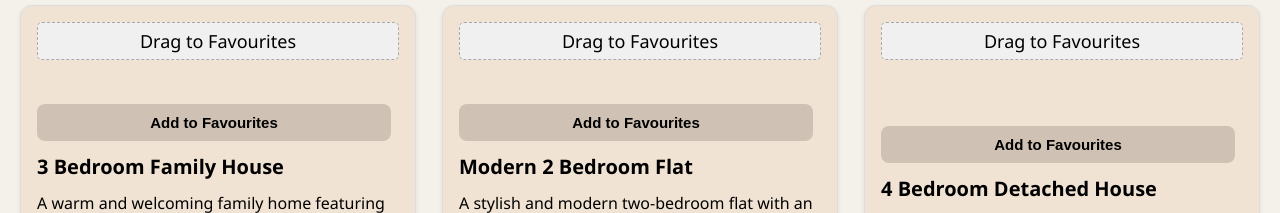
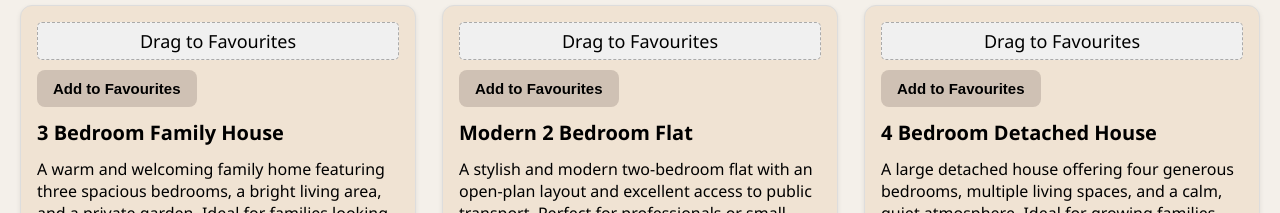
Before and after one commit to AshaniHansika/estate-agent-react-app, a React (Create React App) app: page / in a window 1280 px wide. Shown: the part 507-720 px from the top of the page. Built offline with nearby package versions, Linux system fonts and the light colour scheme.

Commit message:
Fix image loading for local project using PUBLIC_URL

```diff
--- a/package.json
+++ b/package.json
@@ -2,8 +2,8 @@
   "name": "estate-agent-app",
   "version": "0.1.0",
   "private": true,
-  "homepage": "https://AshaniHansika.github.io/estate-agent-app",
-  "dependencies": {
+  "homepage": "https://ashanihansika.github.io/estate-agent-react-app",
+ "dependencies": {
     "@testing-library/dom": "^10.4.1",
     "@testing-library/jest-dom": "^6.9.1",
     "@testing-library/react": "^16.3.1",
--- a/src/App.js
+++ b/src/App.js
@@ -1,14 +1,16 @@
 import { useState } from "react";
 import { useDrag, useDrop } from "react-dnd";
 import DatePicker from "react-widgets/DatePicker";
-import "react-widgets/styles.css"; // Required for React Widgets styling
+import "react-widgets/styles.css";
+
 import properties from "./properties.json";
 import PropertyPage from "./PropertyPage";
 import "./App.css";
 
+// Constant used by react-dnd to identify draggable items
 const ITEM_TYPE = "PROPERTY";
 
-/* ---------------- PROPERTY CARD ---------------- */
+/* ---------------- PROPERTY CARD COMPONENT ---------------- */
 function PropertyCard({ property, onOpen, onAddFavourite, favourites }) {
   const [{ isDragging }, drag] = useDrag(() => ({
     type: ITEM_TYPE,
@@ -23,10 +25,12 @@ function PropertyCard({ property, onOpen, onAddFavourite, favourites }) {
   return (
     <div
       className="property-card"
-      style={{ opacity: isDragging ? 0.5 : 1, cursor: "pointer" }}
+      style={{
+        opacity: isDragging ? 0.5 : 1,
+        cursor: "pointer",
+      }}
       onClick={() => onOpen(property.id)}
     >
-      {/* DRAG HANDLE */}
       <div
         ref={isAdded ? null : drag}
         onClick={(e) => e.stopPropagation()}
@@ -43,7 +47,7 @@ function PropertyCard({ property, onOpen, onAddFavourite, favourites }) {
         {isAdded ? "Already in Favourites" : "Drag to Favourites"}
       </div>
 
-      {/* BUTTON */}
+      <div className="button-group">
         <button
           disabled={isAdded}
           onClick={(e) => {
@@ -53,6 +57,7 @@ function PropertyCard({ property, onOpen, onAddFavourite, favourites }) {
         >
           {isAdded ? "Added" : "Add to Favourites"}
         </button>
+      </div>
 
       <h3>{property.title}</h3>
       <p>{property.shortDescription}</p>
@@ -60,16 +65,19 @@ function PropertyCard({ property, onOpen, onAddFavourite, favourites }) {
       <p>Price: £{property.price}</p>
       <p>Bedrooms: {property.bedrooms}</p>
 
+      {/* Display first image using PUBLIC_URL */}
       {property.images.length > 0 && (
-        <img src={property.images[0]} alt={property.title} />
+        <img
+          src={process.env.PUBLIC_URL + "/" + property.images[0]}
+          alt={property.title}
+        />
       )}
     </div>
   );
 }
 
-/* ---------------- MAIN APP ---------------- */
+/* ---------------- MAIN APP COMPONENT ---------------- */
 function App() {
-  /* FILTER STATES */
   const [searchType, setSearchType] = useState("any");
   const [minPrice, setMinPrice] = useState("");
   const [maxPrice, setMaxPrice] = useState("");
@@ -82,7 +90,6 @@ function App() {
   const [selectedPropertyId, setSelectedPropertyId] = useState(null);
   const [favourites, setFavourites] = useState([]);
 
-  /* DROP ZONE */
   const [{ isOver }, drop] = useDrop(() => ({
     accept: ITEM_TYPE,
     drop: (item) => {
@@ -97,27 +104,23 @@ function App() {
     }),
   }));
 
-  /* FILTER FUNCTION */
   const filterProperties = (property) => {
     if (searchType !== "any" && property.type !== searchType) return false;
     if (minBedrooms && property.bedrooms < Number(minBedrooms)) return false;
     if (maxBedrooms && property.bedrooms > Number(maxBedrooms)) return false;
     if (minPrice && property.price < Number(minPrice)) return false;
     if (maxPrice && property.price > Number(maxPrice)) return false;
-    if (dateFrom && new Date(property.dateAdded) < new Date(dateFrom)) return false;
+    if (dateFrom && new Date(property.dateAdded) < new Date(dateFrom))
+      return false;
     if (dateTo && new Date(property.dateAdded) > new Date(dateTo)) return false;
     if (
       postcodeArea &&
-      !property.postcode
-        .toUpperCase()
-        .startsWith(postcodeArea.toUpperCase())
+      !property.postcode.toUpperCase().startsWith(postcodeArea.toUpperCase())
     )
       return false;
-
     return true;
   };
 
-  /* PROPERTY PAGE */
   if (selectedPropertyId) {
     return (
       <PropertyPage
@@ -131,7 +134,6 @@ function App() {
     <div style={{ padding: "20px" }}>
       <h1>Estate Agent App</h1>
 
-      {/* SEARCH FORM */}
       <form style={{ marginBottom: "20px" }}>
         <select value={searchType} onChange={(e) => setSearchType(e.target.value)}>
           <option value="any">Any</option>
@@ -145,6 +147,7 @@ function App() {
           value={minPrice}
           onChange={(e) => setMinPrice(e.target.value)}
         />
+
         <input
           type="number"
           placeholder="Max Price"
@@ -158,6 +161,7 @@ function App() {
           value={minBedrooms}
           onChange={(e) => setMinBedrooms(e.target.value)}
         />
+
         <input
           type="number"
           placeholder="Max Bedrooms"
@@ -165,18 +169,9 @@ function App() {
           onChange={(e) => setMaxBedrooms(e.target.value)}
         />
 
-        {/* DATE PICKERS USING REACT WIDGETS */}
-        <div style={{ display: "flex", gap: "10px", marginTop: "10px", marginBottom: "10px" }}>
-          <DatePicker
-            placeholder="Start Date"
-            value={dateFrom}
-            onChange={setDateFrom}
-          />
-          <DatePicker
-            placeholder="End Date"
-            value={dateTo}
-            onChange={setDateTo}
-          />
+        <div style={{ display: "flex", gap: "10px", margin: "10px 0" }}>
+          <DatePicker placeholder="Start Date" value={dateFrom} onChange={setDateFrom} />
+          <DatePicker placeholder="End Date" value={dateTo} onChange={setDateTo} />
         </div>
 
         <input
@@ -187,7 +182,6 @@ function App() {
         />
       </form>
 
-      {/* FAVOURITES */}
       <div
         ref={drop}
         className="favourites-zone"
@@ -199,15 +193,15 @@ function App() {
         }}
       >
         <h2>Favourites</h2>
+
         {favourites.length === 0 && <p>No favourites yet.</p>}
+
         {favourites.map((fav) => (
           <div key={fav.id} className="property-card">
             <h4>{fav.title}</h4>
             <button
               onClick={() =>
-                setFavourites((prev) =>
-                  prev.filter((f) => f.id !== fav.id)
-                )
+                setFavourites((prev) => prev.filter((f) => f.id !== fav.id))
               }
             >
               Remove
@@ -216,7 +210,6 @@ function App() {
         ))}
       </div>
 
-      {/* RESULTS */}
       <div className="results-grid">
         {properties.filter(filterProperties).map((property) => (
           <PropertyCard
--- a/src/properties.json
+++ b/src/properties.json
@@ -11,15 +11,15 @@
     "title": "3 Bedroom Family House",
     "shortDescription": "A warm and welcoming family home featuring three spacious bedrooms, a bright living area, and a private garden. Ideal for families looking for comfort, space, and a peaceful residential vibe.",
     "images": [
-      "/images/house1-1.jpeg",
-      "/images/house1-2.jpeg",
-      "/images/house1-3.jpeg",
-      "/images/house1-4.jpeg",
-      "/images/house1-5.jpeg",
-      "/images/house1-6.jpeg",
-      "/images/house1-7.jpeg"
+      "images/house1-1.jpeg",
+      "images/house1-2.jpeg",
+      "images/house1-3.jpeg",
+      "images/house1-4.jpeg",
+      "images/house1-5.jpeg",
+      "images/house1-6.jpeg",
+      "images/house1-7.jpeg"
     ],
-    "floorPlan": "/images/house1-floorplan.png"
+    "floorPlan": "images/house1-floorplan.png"
   },
   {
     "id": 2,
@@ -33,15 +33,15 @@
     "title": "Modern 2 Bedroom Flat",
     "shortDescription": "A stylish and modern two-bedroom flat with an open-plan layout and excellent access to public transport. Perfect for professionals or small families who enjoy a contemporary urban lifestyle.",
     "images": [
-      "/images/flat1-1.jpeg",
-      "/images/flat1-2.jpeg",
-      "/images/flat1-3.jpeg",
-      "/images/flat1-4.jpeg",
-      "/images/flat1-5.jpeg",
-      "/images/flat1-6.jpeg",
-      "/images/flat1-7.jpeg"
+      "images/flat1-1.jpeg",
+      "images/flat1-2.jpeg",
+      "images/flat1-3.jpeg",
+      "images/flat1-4.jpeg",
+      "images/flat1-5.jpeg",
+      "images/flat1-6.jpeg",
+      "images/flat1-7.jpeg"
     ],
-    "floorPlan": "/images/flat1-floorplan.png"
+    "floorPlan": "images/flat1-floorplan.png"
   },
   {
     "id": 3,
@@ -55,16 +55,16 @@
     "title": "4 Bedroom Detached House",
     "shortDescription": "A large detached house offering four generous bedrooms, multiple living spaces, and a calm, quiet atmosphere. Ideal for growing families who value privacy and space.",
     "images": [
-      "/images/house2-1.jpeg",
-      "/images/house2-2.jpg",
-      "/images/house2-3.jpg",
-      "/images/house2-4.jpg",
-      "/images/house2-5.jpg",
-      "/images/house2-6.jpg",
-      "/images/house2-7.jpg",
-      "/images/house2-8.jpg"
+      "images/house2-1.jpeg",
+      "images/house2-2.jpg",
+      "images/house2-3.jpg",
+      "images/house2-4.jpg",
+      "images/house2-5.jpg",
+      "images/house2-6.jpg",
+      "images/house2-7.jpg",
+      "images/house2-8.jpg"
     ],
-    "floorPlan": "/images/house2-floorplan.jpg"
+    "floorPlan": "images/house2-floorplan.jpg"
   },
   {
     "id": 4,
@@ -78,16 +78,16 @@
     "title": "3 Bedroom City Flat",
     "shortDescription": "A vibrant city flat with three bedrooms, located close to shops, cafés, and entertainment. Perfect for people who enjoy fast-paced city living with everything within walking distance.",
     "images": [
-      "/images/flat2-1.jpeg",
-      "/images/flat2-2.jpg",
-      "/images/flat2-3.jpg",
-      "/images/flat2-4.jpg",
-      "/images/flat2-5.jpg",
-      "/images/flat2-6.jpg",
-      "/images/flat2-7.jpg",
-      "/images/flat2-8.jpg"
+      "images/flat2-1.jpeg",
+      "images/flat2-2.jpg",
+      "images/flat2-3.jpg",
+      "images/flat2-4.jpg",
+      "images/flat2-5.jpg",
+      "images/flat2-6.jpg",
+      "images/flat2-7.jpg",
+      "images/flat2-8.jpg"
     ],
-    "floorPlan": "/images/flat2-floorplan.jpg"
+    "floorPlan": "images/flat2-floorplan.jpg"
   },
   {
     "id": 5,
@@ -101,16 +101,16 @@
     "title": "Luxury 5 Bedroom House",
     "shortDescription": "A high-end luxury home with five spacious bedrooms, modern interiors, and premium finishes throughout. Designed for comfort and elegance, offering an upscale and sophisticated lifestyle.",
     "images": [
-      "/images/house3-1.jpeg",
-      "/images/house3-2.jpg",
-      "/images/house3-3.jpg",
-      "/images/house3-4.jpg",
-      "/images/house3-5.jpg",
-      "/images/house3-6.jpg",
-      "/images/house3-7.jpg",
-      "/images/house3-8.jpg"
+      "images/house3-1.jpeg",
+      "images/house3-2.jpg",
+      "images/house3-3.jpg",
+      "images/house3-4.jpg",
+      "images/house3-5.jpg",
+      "images/house3-6.jpg",
+      "images/house3-7.jpg",
+      "images/house3-8.jpg"
     ],
-    "floorPlan": "/images/house3-floorplan.jpg"
+    "floorPlan": "images/house3-floorplan.jpg"
   },
   {
     "id": 6,
@@ -124,15 +124,15 @@
     "title": "1 Bedroom Studio Flat",
     "shortDescription": "A compact and cozy studio flat with smart use of space, ideal for students or single professionals. Offers a simple, low-maintenance living experience in a convenient location.",
     "images": [
-      "/images/flat3-1.jpeg",
-      "/images/flat3-2.jpg",
-      "/images/flat3-3.jpg",
-      "/images/flat3-4.jpg",
-      "/images/flat3-5.jpg",
-      "/images/flat3-6.jpg",
-      "/images/flat3-7.jpg"
+      "images/flat3-1.jpeg",
+      "images/flat3-2.jpg",
+      "images/flat3-3.jpg",
+      "images/flat3-4.jpg",
+      "images/flat3-5.jpg",
+      "images/flat3-6.jpg",
+      "images/flat3-7.jpg"
     ],
-    "floorPlan": "/images/flat3-floorplan.jpg"
+    "floorPlan": "images/flat3-floorplan.jpg"
   },
   {
     "id": 7,
@@ -146,14 +146,14 @@
     "title": "3 Bedroom Semi-Detached House",
     "shortDescription": "A comfortable semi-detached home with three bedrooms, offering a balance of privacy and community living. Ideal for families seeking a calm neighbourhood with a friendly atmosphere.",
     "images": [
-      "/images/house4-1.jpeg",
-      "/images/house4-2.jpg",
-      "/images/house4-3.jpg",
-      "/images/house4-4.jpg",
-      "/images/house4-5.jpg",
-      "/images/house4-6.jpg",
-      "/images/house4-7.jpg"
+      "images/house4-1.jpeg",
+      "images/house4-2.jpg",
+      "images/house4-3.jpg",
+      "images/house4-4.jpg",
+      "images/house4-5.jpg",
+      "images/house4-6.jpg",
+      "images/house4-7.jpg"
     ],
-    "floorPlan": "/images/house4-floorplan.jpg"
+    "floorPlan": "images/house4-floorplan.jpg"
   }
 ]
```
Also changed, not shown: src/PropertyPage.js (+15 -8 lines), 1 other file (tests, documents, lock files or other folders). Lines whose indentation alone changed are shown as unchanged.
